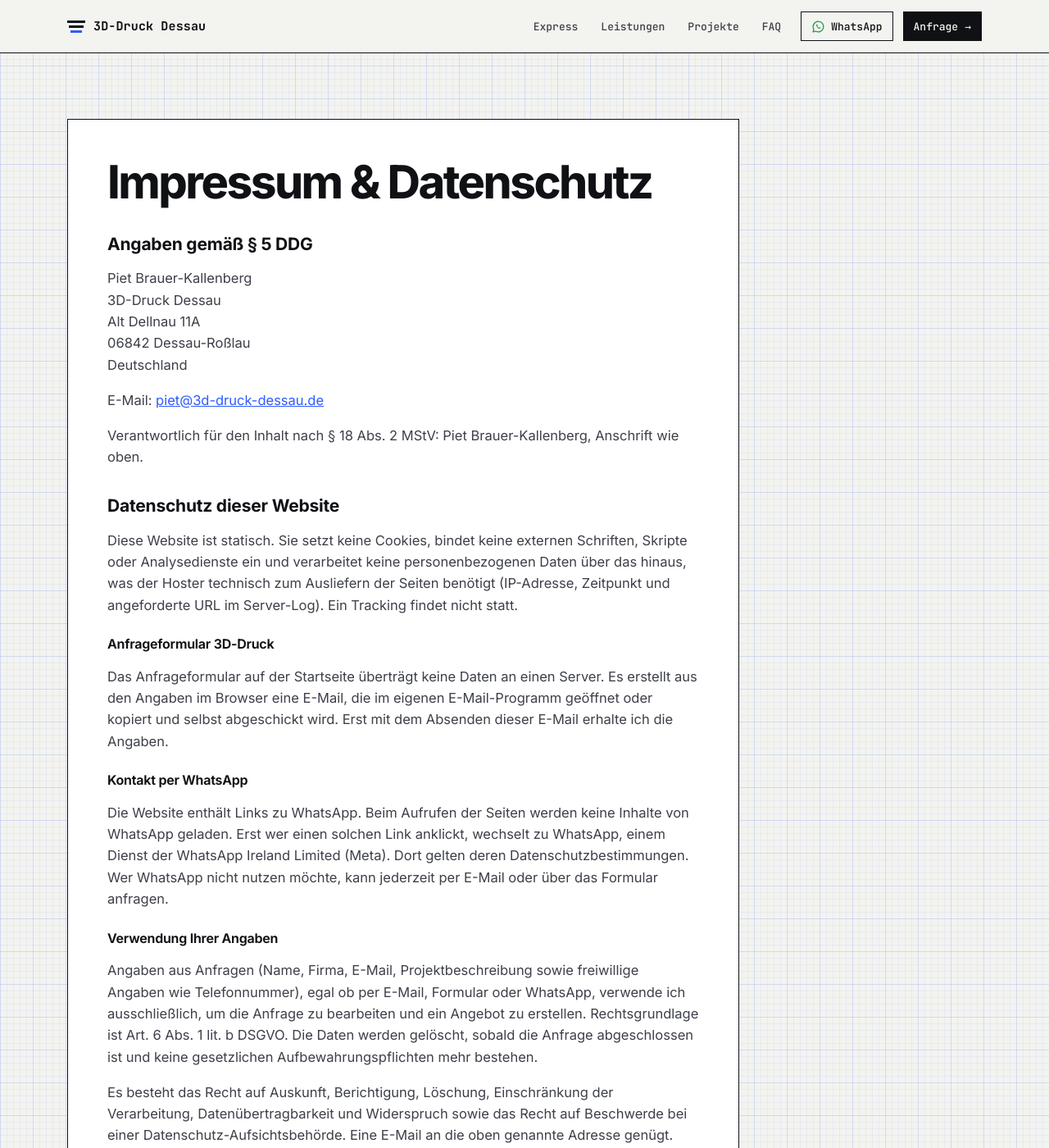
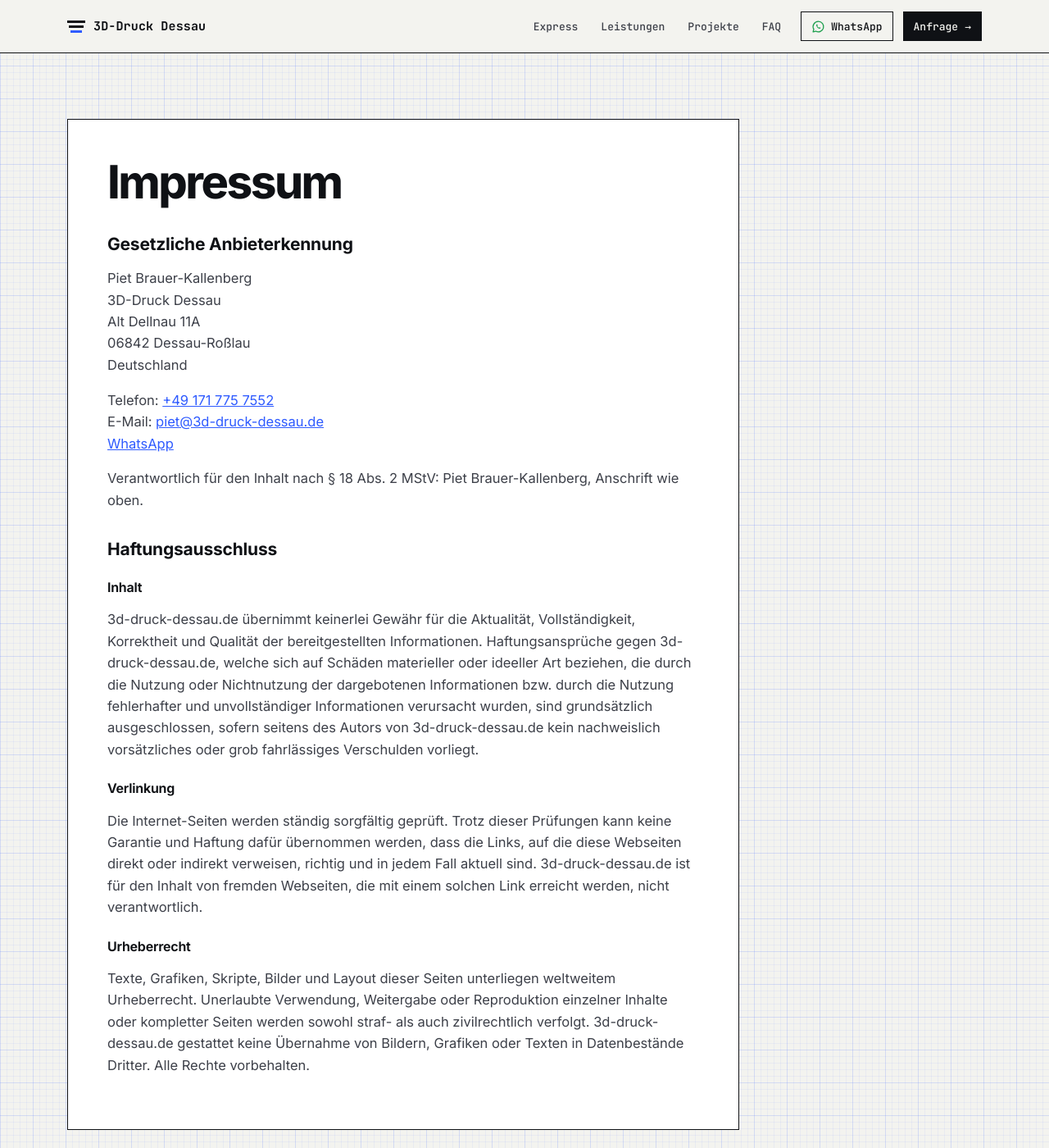
Before and after one commit to 3d-druck-dessau/3d-druck-dessau.github.io, a Jekyll site: the page built from imprint.html, in a window 1280 px wide and 1400 px high. Shown: the whole window at 82% size. Built offline with Jekyll 4.4.1, drawn with Linux system fonts in a browser that asks for light colours; some of the changed text lies outside the part shown.

Commit message:
Add Händlerbund legal texts as separate pages
Split Impressum and Datenschutz, and add AGB and Zahlung und Versand,
each linked from the footer as the Händlerbund setup notes require.

The texts only cover sales to businesses, so the landing page now says
so and the quote form requires confirming § 14 BGB. Prices are marked
zzgl. MwSt. to match the AGB. The phone number is filled in by form.js
like the email address, so it stays out of the built HTML.

```diff
--- a/_layouts/druck.html
+++ b/_layouts/druck.html
@@ -58,7 +58,10 @@
       <div class="wrap">
         <span>© <span id="year">{{ 'now' | date: "%Y" }}</span> Piet Brauer-Kallenberg · 3D-Druck Dessau · Dessau-Roßlau</span>
         <nav aria-label="Weitere Seiten">
-          <a href="/imprint/">Impressum &amp; Datenschutz</a>
+          <a href="/imprint/">Impressum</a>
+          <a href="/datenschutz/">Datenschutz</a>
+          <a href="/agb/">AGB und Kundeninformationen</a>
+          <a href="/zahlung-und-versand/">Zahlung und Versand</a>
         </nav>
       </div>
     </footer>
--- a/assets/druck/form.js
+++ b/assets/druck/form.js
@@ -9,12 +9,16 @@ var WHATSAPP = ["49", "171", "775", "7552"].join(""); // same idea for the numbe
 
 // Contact links are only assembled here, so neither the address nor the number
 // appears in the HTML. [data-email] gets the address as link and text,
-// [data-whatsapp] a chat link. Elements that make no sense without these links
+// [data-phone] the number, [data-whatsapp] a chat link. Elements that make no sense without these links
 // carry `hidden` in the HTML and are revealed here.
 (function () {
   document.querySelectorAll("[data-email]").forEach(function (link) {
     link.href = "mailto:" + EMAIL + "?subject=" + encodeURIComponent("Anfrage 3D-Druck");
     link.textContent = EMAIL;
+  });
+  document.querySelectorAll("[data-phone]").forEach(function (link) {
+    link.href = "tel:+" + WHATSAPP;
+    link.textContent = "+49 171 775 7552";
   });
   var whatsappLinks = document.querySelectorAll("[data-whatsapp]");
   var form = document.getElementById("quote-form");
--- a/assets/druck/style.css
+++ b/assets/druck/style.css
@@ -243,6 +243,7 @@ section { padding: 104px 0; }
   color: var(--ink);
 }
 .hero-meta li::before { content: "✓ "; color: var(--blue); }
+.b2b-note { margin: 16px 0 0; font-size: 14px; }
 
 /* Prototyp-Express offer */
 .express { padding-top: 0; }
@@ -569,6 +570,8 @@ footer a:hover { color: var(--blue); }
 .legal h2 { font-size: 21px; margin: 36px 0 10px; max-width: none; letter-spacing: -0.01em; }
 .legal h3 { font-size: 16px; margin: 24px 0 8px; }
 .legal a { color: var(--blue); }
+.legal ul { list-style: disc; padding-left: 20px; margin-bottom: 16px; }
+.legal li { margin-bottom: 6px; }
 
 :focus-visible { outline: 2px solid var(--blue); outline-offset: 3px; }
 
--- a/imprint.html
+++ b/imprint.html
@@ -1,16 +1,16 @@
 ---
 layout: druck
 permalink: /imprint/
-title: "Impressum & Datenschutz – 3D-Druck Dessau"
-description: "Impressum und Datenschutzerklärung von 3D-Druck Dessau, Piet Brauer-Kallenberg, Dessau-Roßlau."
+title: "Impressum – 3D-Druck Dessau"
+description: "Impressum von 3D-Druck Dessau, Piet Brauer-Kallenberg, Dessau-Roßlau."
 sitemap: false
 ---
 <section class="legal">
   <div class="wrap">
     <div class="sheet">
-      <h1>Impressum &amp; Datenschutz</h1>
+      <h1>Impressum</h1>
 
-      <h2>Angaben gemäß § 5 DDG</h2>
+      <h2>Gesetzliche Anbieterkennung</h2>
 
       <p>
         Piet Brauer-Kallenberg<br>
@@ -20,56 +20,13 @@ sitemap: false
         Deutschland
       </p>
 
-      <p>E-Mail: <a href="#" data-email>piet (at) 3d-druck-dessau.de</a></p>
+      <p>
+        Telefon: <a href="#" data-phone>+49 171 775<!-- --> 7552</a><br>
+        E-Mail: <a href="#" data-email>piet (at) 3d-druck-dessau.de</a><br>
+        <a href="#" data-whatsapp target="_blank" rel="noopener" hidden>WhatsApp</a>
+      </p>
 
       <p>Verantwortlich für den Inhalt nach § 18 Abs. 2 MStV: Piet Brauer-Kallenberg, Anschrift wie oben.</p>
-
-      <h2 id="datenschutz">Datenschutz dieser Website</h2>
-
-      <p>
-        Diese Website ist statisch. Sie setzt keine Cookies, bindet keine externen
-        Schriften, Skripte oder Analysedienste ein und verarbeitet keine
-        personenbezogenen Daten über das hinaus, was der Hoster technisch zum
-        Ausliefern der Seiten benötigt (IP-Adresse, Zeitpunkt und angeforderte URL im
-        Server-Log). Ein Tracking findet nicht statt.
-      </p>
-
-      <h3>Anfrageformular 3D-Druck</h3>
-
-      <p>
-        Das Anfrageformular auf der Startseite überträgt keine Daten an einen Server.
-        Es erstellt aus den Angaben im Browser eine E-Mail, die im eigenen
-        E-Mail-Programm geöffnet oder kopiert und selbst abgeschickt wird. Erst mit
-        dem Absenden dieser E-Mail erhalte ich die Angaben.
-      </p>
-
-      <h3>Kontakt per WhatsApp</h3>
-
-      <p>
-        Die Website enthält Links zu WhatsApp. Beim Aufrufen der Seiten werden
-        keine Inhalte von WhatsApp geladen. Erst wer einen solchen Link anklickt,
-        wechselt zu WhatsApp, einem Dienst der WhatsApp Ireland Limited (Meta). Dort
-        gelten deren Datenschutzbestimmungen. Wer WhatsApp nicht nutzen möchte, kann
-        jederzeit per E-Mail oder über das Formular anfragen.
-      </p>
-
-      <h3>Verwendung Ihrer Angaben</h3>
-
-      <p>
-        Angaben aus Anfragen (Name, Firma, E-Mail, Projektbeschreibung sowie
-        freiwillige Angaben wie Telefonnummer), egal ob per E-Mail, Formular oder
-        WhatsApp, verwende ich ausschließlich, um die Anfrage zu bearbeiten und ein
-        Angebot zu erstellen. Rechtsgrundlage ist Art. 6 Abs. 1 lit. b DSGVO. Die
-        Daten werden gelöscht, sobald die Anfrage abgeschlossen ist und keine
-        gesetzlichen Aufbewahrungspflichten mehr bestehen.
-      </p>
-
-      <p>
-        Es besteht das Recht auf Auskunft, Berichtigung, Löschung, Einschränkung der
-        Verarbeitung, Datenübertragbarkeit und Widerspruch sowie das Recht auf
-        Beschwerde bei einer Datenschutz-Aufsichtsbehörde. Eine E-Mail an die oben
-        genannte Adresse genügt.
-      </p>
 
       <h2>Haftungsausschluss</h2>
 
```
Also changed, not shown: agb.html (added, +77 -0 lines), datenschutz.html (added, +101 -0 lines), index.html (+14 -8 lines), zahlung-und-versand.html (added, +34 -0 lines), README.md.
